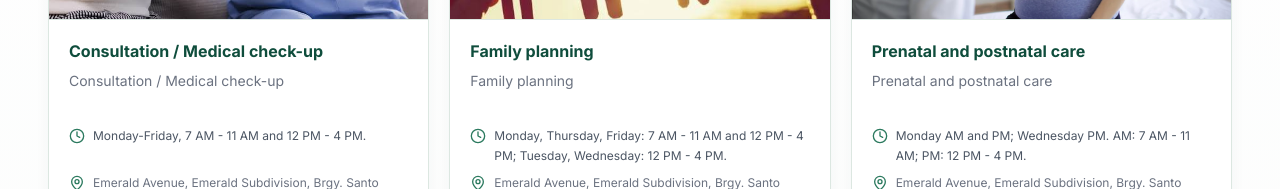
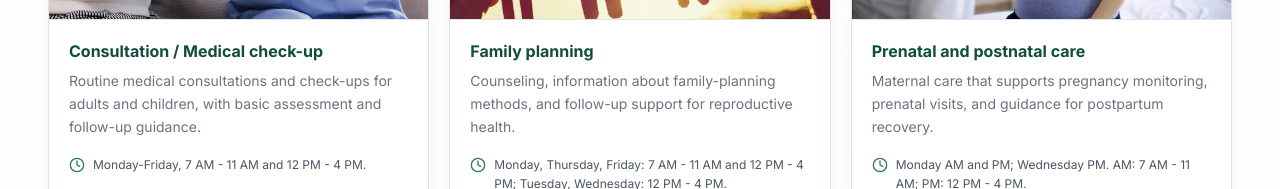
Before and after one commit to UWUwqee/HC4, a React (Vite) app: page / in a window 1280 px wide. Both pictures are taken after a click on the button "View services". Shown: the part 457-646 px from the top of the page. Built offline with nearby package versions, Linux system fonts and the light colour scheme; no server answers.

Commit message:
Add descriptions to clinic service cards
Co-authored-by: Copilot <223556219+Copilot@users.noreply.github.com>

```diff
--- a/src/components/ServicesSection.tsx
+++ b/src/components/ServicesSection.tsx
@@ -72,7 +72,12 @@ export const ServicesSection: React.FC = () => {
             const illustration = illustrationForService(service.category);
             const IllustrationIcon = illustration.Icon;
             const serviceTitle = language === 'fil' ? service.titleFil : service.title;
-            const serviceDescription = language === 'fil' ? service.shortDescFil : service.shortDesc;
+            const shortDescription = (language === 'fil' ? service.shortDescFil : service.shortDesc).trim();
+            const fullDescription = (language === 'fil' ? service.fullDescFil : service.fullDesc).trim();
+            const serviceDescription = shortDescription
+              && shortDescription.toLocaleLowerCase() !== serviceTitle.trim().toLocaleLowerCase()
+              ? shortDescription
+              : fullDescription;
 
             return (
               <article
--- a/src/data/delfinSalongaClinicInfo.ts
+++ b/src/data/delfinSalongaClinicInfo.ts
@@ -6,8 +6,8 @@ export const DELFIN_SALONGA_SERVICES = [
     category: 'checkup',
     title: 'Consultation / Medical check-up',
     titleFil: 'Konsultasyon / Pagsusuri sa kalusugan',
-    shortDesc: 'Consultation / Medical check-up',
-    shortDescFil: 'Konsultasyon / Pagsusuri sa kalusugan',
+    shortDesc: 'Routine medical consultations and check-ups for adults and children, with basic assessment and follow-up guidance.',
+    shortDescFil: 'Konsultasyon at regular na check-up para sa mga may sapat na gulang at bata, kasama ang paunang pagsusuri at gabay sa follow-up.',
     fullDesc: 'Consultation and routine medical check-up for adults and children, including basic assessment and follow-up guidance.',
     fullDescFil: 'Konsultasyon at regular na pagsusuri sa kalusugan para sa mga may sapat na gulang at bata, kasama ang basic na pagsusuri at gabay sa follow-up.',
     schedule: 'Monday-Friday, 7 AM - 11 AM and 12 PM - 4 PM.',
@@ -24,8 +24,8 @@ export const DELFIN_SALONGA_SERVICES = [
     category: 'family_planning',
     title: 'Family planning',
     titleFil: 'Family planning',
-    shortDesc: 'Family planning',
-    shortDescFil: 'Family planning',
+    shortDesc: 'Counseling, information about family-planning methods, and follow-up support for reproductive health.',
+    shortDescFil: 'Counseling, impormasyon tungkol sa mga pamamaraan ng family planning, at suporta sa follow-up para sa reproductive health.',
     fullDesc: 'Family planning services that provide counseling, methods guidance, and routine follow-up support for reproductive health.',
     fullDescFil: 'Mga serbisyo sa family planning na nagbibigay ng counseling, gabay sa pamamaraan, at regular na suporta sa follow-up para sa reproductive health.',
     schedule: 'Monday, Thursday, Friday: 7 AM - 11 AM and 12 PM - 4 PM; Tuesday, Wednesday: 12 PM - 4 PM.',
@@ -42,7 +42,7 @@ export const DELFIN_SALONGA_SERVICES = [
     category: 'maternity',
     title: 'Prenatal and postnatal care',
     titleFil: 'Prenatal at postnatal',
-    shortDesc: 'Prenatal and postnatal care',
+    shortDesc: 'Maternal care that supports pregnancy monitoring, prenatal visits, and guidance for postpartum recovery.',
     shortDescFil: 'Pangangalaga bago at pagkatapos manganak',
     fullDesc: 'Prenatal and postnatal care that supports maternal health, pregnancy monitoring, and postpartum recovery guidance.',
     fullDescFil: 'Pangangalaga bago at pagkatapos manganak na sumusuporta sa kalusugan ng ina, monitoring ng pagbubuntis, at gabay sa recovery pagkatapos manganak.',
@@ -60,8 +60,8 @@ export const DELFIN_SALONGA_SERVICES = [
     category: 'immunization',
     title: 'Immunization',
     titleFil: 'Immunization',
-    shortDesc: 'Immunization',
-    shortDescFil: 'Immunization',
+    shortDesc: 'Routine immunization for eligible patients and children, provided according to the clinic schedule.',
+    shortDescFil: 'Routine na bakuna para sa mga kwalipikadong pasyente at bata, ayon sa iskedyul ng klinika.',
     fullDesc: 'Routine immunization activity for eligible patients and children.',
     fullDescFil: 'Routine na immunization activity para sa mga kwalipikadong pasyente at bata.',
     schedule: 'Wednesday AM, 7 AM - 11 AM.',
@@ -78,8 +78,8 @@ export const DELFIN_SALONGA_SERVICES = [
     category: 'dental',
     title: 'Dental service',
     titleFil: 'Serbisyong dental',
-    shortDesc: 'Dental service',
-    shortDescFil: 'Serbisyong dental',
+    shortDesc: 'Dental consultations and basic dental care provided by the clinic dentist.',
+    shortDescFil: 'Konsultasyon at pangunahing pangangalaga sa ngipin na ibinibigay ng dentista ng klinika.',
     fullDesc: 'Dental consultation and basic dental care provided by the clinic dentist.',
     fullDescFil: 'Dental consultation at basic dental care na ibinibigay ng dentist ng klinika.',
     schedule: 'Tuesday and Thursday AM, 7 AM - 11 AM.',
@@ -96,8 +96,8 @@ export const DELFIN_SALONGA_SERVICES = [
     category: 'tb_dots',
     title: 'T.B. dots',
     titleFil: 'T.B. dots',
-    shortDesc: 'T.B. dots',
-    shortDescFil: 'T.B. dots',
+    shortDesc: 'TB-DOTS support and medication monitoring as part of the clinic tuberculosis program.',
+    shortDescFil: 'Suporta sa TB-DOTS at pagsubaybay sa gamot bilang bahagi ng programa ng klinika para sa tuberculosis.',
     fullDesc: 'TB-DOTS support and medication monitoring as part of the clinic’s tuberculosis service program.',
     fullDescFil: 'Suporta at monitoring ng gamot para sa TB-DOTS bilang bahagi ng programa ng klinika sa tuberculosis.',
     schedule: 'Tuesday AM, 7 AM - 11 AM.',
@@ -114,8 +114,8 @@ export const DELFIN_SALONGA_SERVICES = [
     category: 'pen_meds',
     title: 'Pen meds',
     titleFil: 'Pen meds',
-    shortDesc: 'Pen meds',
-    shortDescFil: 'Pen meds',
+    shortDesc: 'Medication dispensing and medication review for patients eligible for the clinic program.',
+    shortDescFil: 'Pamamahagi at pagsusuri ng gamot para sa mga kwalipikado sa programa ng klinika.',
     fullDesc: 'Pen medication dispensing and medication review for eligible patients.',
     fullDescFil: 'Pagbabigay ng pen medication at review ng gamot para sa mga kwalipikadong pasyente.',
     schedule: 'Tuesday and Thursday AM, 7 AM - 11 AM.',
@@ -132,8 +132,8 @@ export const DELFIN_SALONGA_SERVICES = [
     category: 'pap_smear',
     title: 'Pap smear',
     titleFil: 'Pap smear',
-    shortDesc: 'Pap smear',
-    shortDescFil: 'Pap smear',
+    shortDesc: 'Pap smear screening as part of the clinic’s women’s reproductive health services.',
+    shortDescFil: 'Pap smear screening bilang bahagi ng mga serbisyo ng klinika para sa reproductive health ng kababaihan.',
     fullDesc: 'Pap smear screening to support women’s reproductive health services.',
     fullDescFil: 'Pap smear screening upang suportahan ang mga serbisyo sa reproductive health ng mga babae.',
     schedule: 'Thursday AM, 7 AM - 11 AM.',
```
